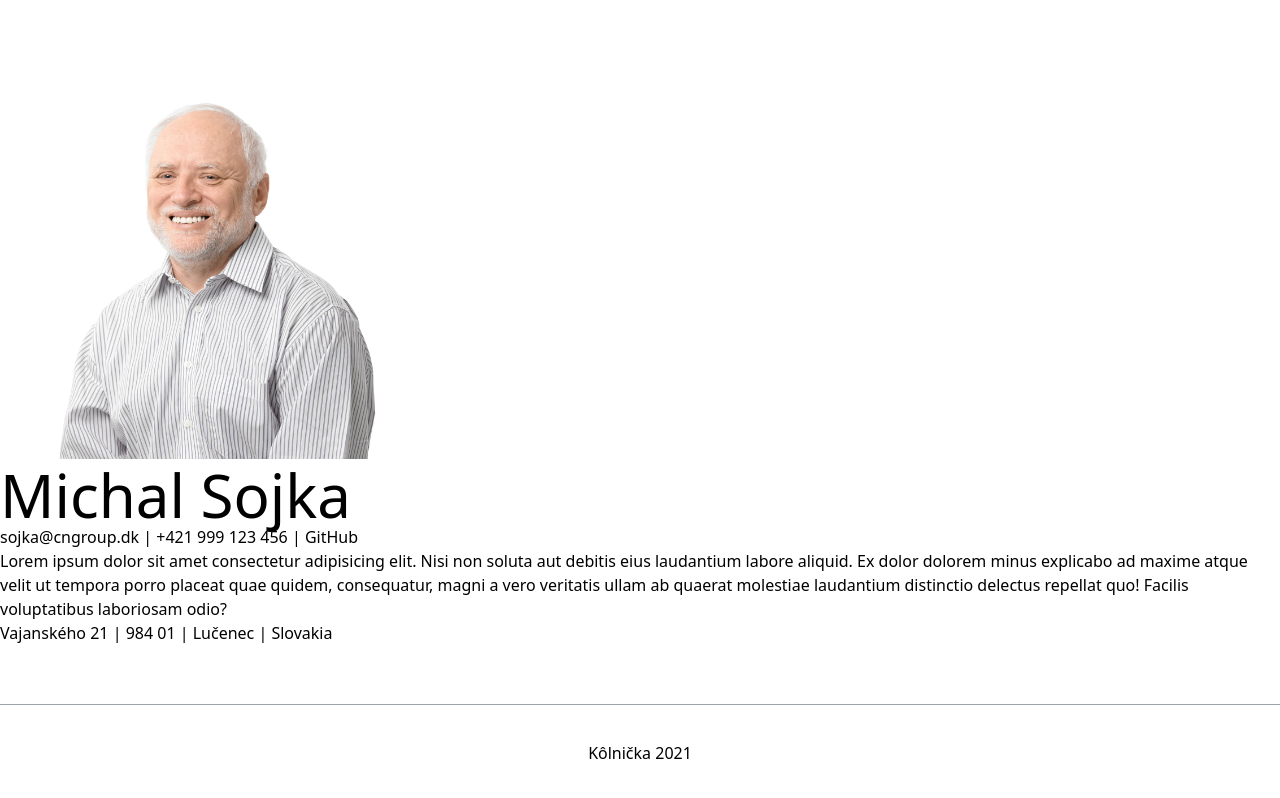
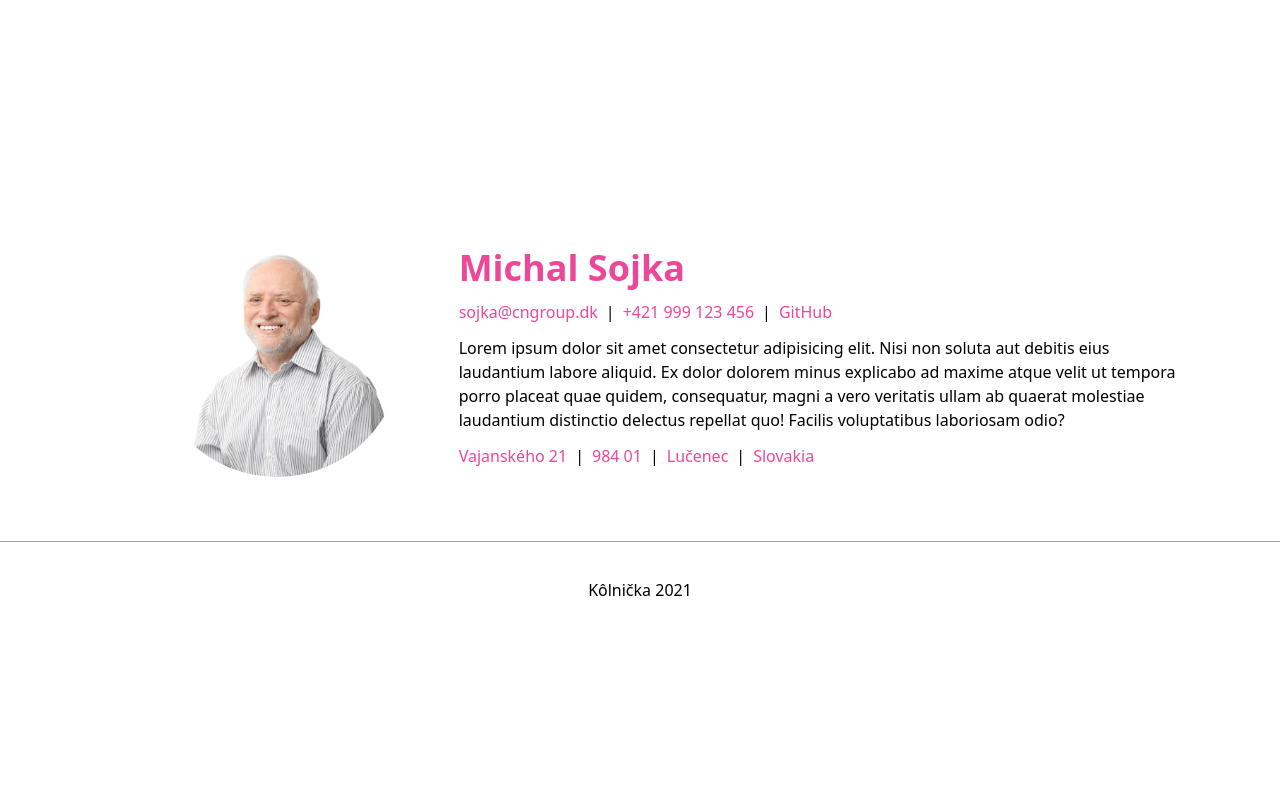
Before and after one commit to bolyesz/kolnicka, a Next.js app: page / in a window 1280 px wide. Built offline with nearby package versions, Linux system fonts and the light colour scheme.

Commit message:
Checkpoint 3 : Style hero section

```diff
--- a/src/components/InfoBar.tsx
+++ b/src/components/InfoBar.tsx
@@ -12,14 +12,18 @@ type InfoItem = {
 
 function InfoBar({ infos }: Props) {
   return (
-    <div>
+    <div className="flex flex-row flex-wrap justify-center">
       {infos.map((info, index) => {
         const hasPipe = index !== infos.length - 1;
 
         if (info.link) {
           return (
             <InfoBarItem key={index} hasPipe={hasPipe}>
-              <a href={info.link} title={info.label}>
+              <a
+                className="hover:underline"
+                href={info.link}
+                title={info.label}
+              >
                 {info.label}
               </a>
             </InfoBarItem>
--- a/src/components/InfoBarItem.tsx
+++ b/src/components/InfoBarItem.tsx
@@ -5,8 +5,8 @@ type Props = PropsWithChildren<{ hasPipe: boolean }>;
 function InfoBarItem({ children, hasPipe }: Props) {
   return (
     <span>
-      {children}
-      {hasPipe && ` | `}
+      <span className="text-pink-500">{children}</span>
+      {hasPipe && <span className="px-1 lg:px-2">|</span>}
     </span>
   );
 }
--- a/src/components/Layout.tsx
+++ b/src/components/Layout.tsx
@@ -12,7 +12,7 @@ function Layout({ children, title }: Props) {
         <title>{title}</title>
       </Head>
 
-      <main className="flex flex-col flex-grow justify-center">{children}</main>
+      <main className="my-8 mx-14 md:my-16 md:mx-24">{children}</main>
 
       <footer className="flex w-full h-24 border-gray-400 border-t justify-center items-center">
         <span>Kôlnička 2021</span>
--- a/src/sections/Hero.tsx
+++ b/src/sections/Hero.tsx
@@ -4,29 +4,33 @@ import InfoBar from '../components/InfoBar';
 
 function Hero() {
   return (
-    <div>
+    <div className="flex flex-col lg:flex-row justify-center items-center">
+      <div className="flex justify-center lg:w-2/6">
         <Image
+          className="rounded-full"
           src="/images/harold-profile.jpg"
           alt="Profile picture"
-        width="400px"
-        height="400px"
+          width={250}
+          height={250}
         />
-      <h2 className="text-6xl">Michal Sojka</h2>
+      </div>
+      <div className="flex flex-col items-center lg:items-start lg:w-4/6">
+        <h2 className="text-4xl font-bold py-3 text-pink-500">Michal Sojka</h2>
         <InfoBar
           infos={[
-          { label: 'sojka@cngroup.dk' },
-          { label: '+421 999 123 456' },
+            { label: 'sojka@cngroup.dk', link: 'mailto:sojka@cngroup.dk' },
+            { label: '+421 999 123 456', link: 'tel:+421 999 123 456' },
             { label: 'GitHub', link: 'https://github.com/Majky336' },
           ]}
         />
-      <div>
-        Lorem ipsum dolor sit amet consectetur adipisicing elit. Nisi non soluta
-        aut debitis eius laudantium labore aliquid. Ex dolor dolorem minus
-        explicabo ad maxime atque velit ut tempora porro placeat quae quidem,
-        consequatur, magni a vero veritatis ullam ab quaerat molestiae
+        <p className="my-3">
+          Lorem ipsum dolor sit amet consectetur adipisicing elit. Nisi non
+          soluta aut debitis eius laudantium labore aliquid. Ex dolor dolorem
+          minus explicabo ad maxime atque velit ut tempora porro placeat quae
+          quidem, consequatur, magni a vero veritatis ullam ab quaerat molestiae
           laudantium distinctio delectus repellat quo! Facilis voluptatibus
           laboriosam odio?
-      </div>
+        </p>
         <InfoBar
           infos={[
             { label: 'Vajanského 21' },
@@ -36,6 +40,7 @@ function Hero() {
           ]}
         />
       </div>
+    </div>
   );
 }
 
```
Lines whose indentation alone changed are shown as unchanged.
